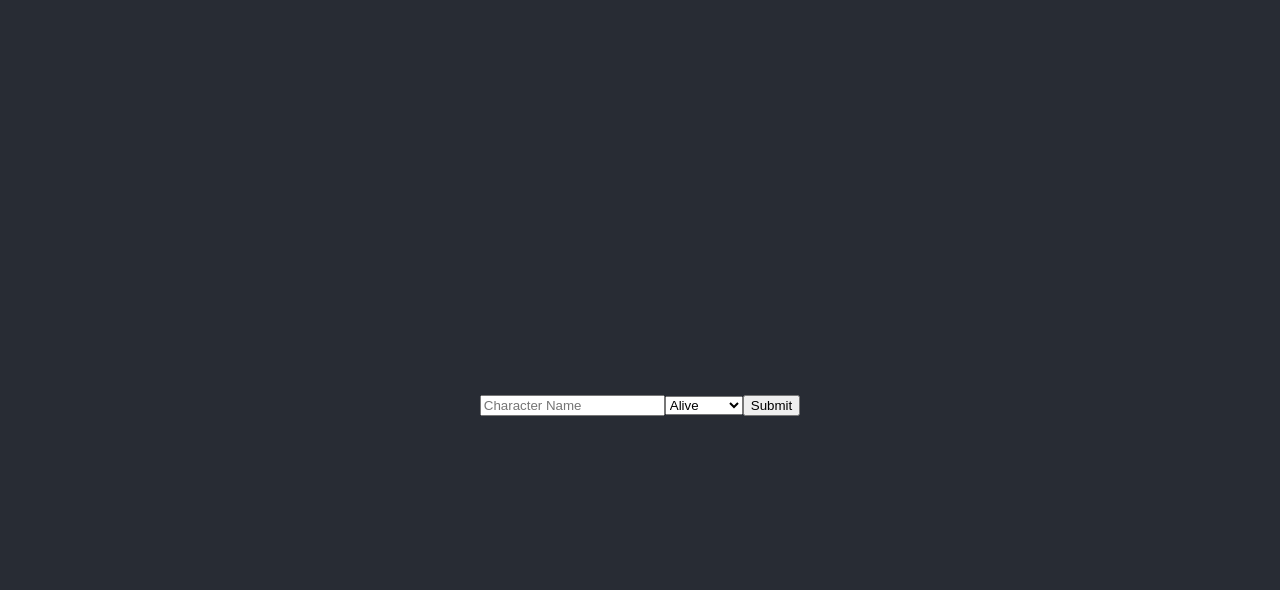
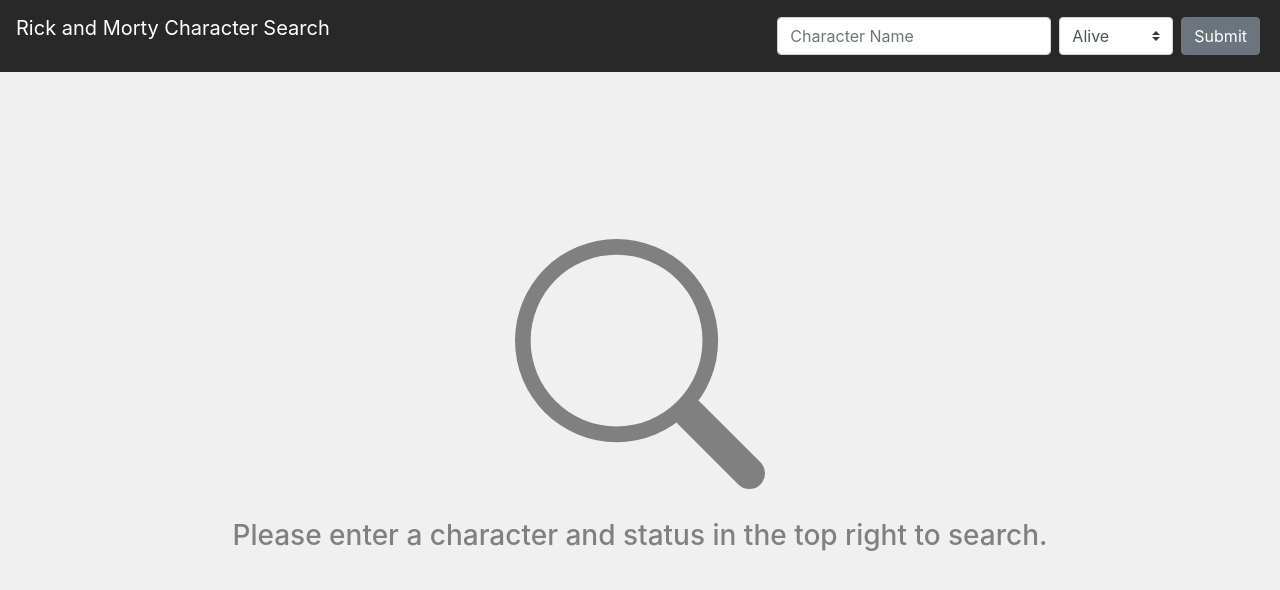
Before and after one commit to jackgraves/rick-and-morty-api, a React (Create React App) app: page / in a window 1280 px wide. Shown: the top 590 px of the page. Built offline with nearby package versions, Linux system fonts and the light colour scheme.

Commit message:
CSS changes to whole app.

```diff
--- a/public/index.html
+++ b/public/index.html
@@ -24,6 +24,7 @@
       work correctly both with client-side routing and a non-root public URL.
       Learn how to configure a non-root public URL by running `npm run build`.
     -->
+    <link rel="stylesheet" href="https://stackpath.bootstrapcdn.com/bootstrap/4.3.1/css/bootstrap.min.css" integrity="sha384-ggOyR0iXCbMQv3Xipma34MD+dH/1fQ784/j6cY/iJTQUOhcWr7x9JvoRxT2MZw1T" crossorigin="anonymous">
     <title>React App</title>
   </head>
   <body>
@@ -39,5 +40,8 @@
       To begin the development, run `npm start` or `yarn start`.
       To create a production bundle, use `npm run build` or `yarn build`.
     -->
+    <script src="https://code.jquery.com/jquery-3.3.1.slim.min.js" integrity="sha384-q8i/X+965DzO0rT7abK41JStQIAqVgRVzpbzo5smXKp4YfRvH+8abtTE1Pi6jizo" crossorigin="anonymous"></script>
+    <script src="https://cdnjs.cloudflare.com/ajax/libs/popper.js/1.14.7/umd/popper.min.js" integrity="sha384-UO2eT0CpHqdSJQ6hJty5KVphtPhzWj9WO1clHTMGa3JDZwrnQq4sF86dIHNDz0W1" crossorigin="anonymous"></script>
+    <script src="https://stackpath.bootstrapcdn.com/bootstrap/4.3.1/js/bootstrap.min.js" integrity="sha384-JjSmVgyd0p3pXB1rRibZUAYoIIy6OrQ6VrjIEaFf/nJGzIxFDsf4x0xIM+B07jRM" crossorigin="anonymous"></script>
   </body>
 </html>
--- a/src/App.css
+++ b/src/App.css
@@ -1,38 +1,28 @@
+body {
+  background-color: #F0F0F0;
+}
+
 .App {
   text-align: center;
 }
 
-.App-logo {
-  height: 40vmin;
-  pointer-events: none;
+.character-card {
+  max-height: 500px;
+  max-width: 300px;
+  min-width: 30%;
+  margin: 15px auto;
+  background-color: #8E8E8E;
 }
 
-@media (prefers-reduced-motion: no-preference) {
-  .App-logo {
-    animation: App-logo-spin infinite 20s linear;
-  }
+.navbar {
+  background-color: #282828;
 }
 
-.App-header {
-  background-color: #282c34;
-  min-height: 100vh;
-  display: flex;
-  flex-direction: column;
-  align-items: center;
-  justify-content: center;
-  font-size: calc(10px + 2vmin);
-  color: white;
+.information-container {
+  padding-top: 15%;
+  color: grey;
 }
 
-.App-link {
-  color: #61dafb;
+.information-message {
+  margin-top: 30px;
 }
-
-@keyframes App-logo-spin {
-  from {
-    transform: rotate(0deg);
-  }
-  to {
-    transform: rotate(360deg);
-  }
-}
--- a/src/App.js
+++ b/src/App.js
@@ -3,14 +3,46 @@
 
 function Character(props) {
   return (
-    <div className="characterInfo">
-      <img src={props.avatar} alt="Avatar of character"/>
-      <p><strong><u>Name:</u></strong> {props.name}</p>
-      <p><strong><u>Species:</u></strong> {props.species}</p>
-      <p><strong><u>Gender:</u></strong> {props.gender}</p>
-      <p><strong><u>Location:</u></strong> {props.location}</p>
+    <div className="card character-card">
+      <img className="card-img-top" src={props.avatar} alt="Avatar of character" />
+        <div className="card-body">
+          <h5 className="card-title">{props.name}</h5>
+          <p className="card-text">Species: {props.species}</p>
+          <p className="card-text">Gender: {props.gender}</p>
+          <p className="card-text">Location: {props.location}</p>
+        </div>
     </div>
   )
+}
+
+function InformationMessage(props) {
+  if (props.displayNotSearched){
+    return (
+      <div className="information-container">
+        <svg xmlns="http://www.w3.org/2000/svg" width="250" height="250" fill="currentColor" className="bi bi-search"
+             viewBox="0 0 16 16">
+          <path fillRule="evenodd"
+                d="M10.442 10.442a1 1 0 0 1 1.415 0l3.85 3.85a1 1 0 0 1-1.414 1.415l-3.85-3.85a1 1 0 0 1 0-1.415z"/>
+          <path fillRule="evenodd"
+                d="M6.5 12a5.5 5.5 0 1 0 0-11 5.5 5.5 0 0 0 0 11zM13 6.5a6.5 6.5 0 1 1-13 0 6.5 6.5 0 0 1 13 0z"/>
+        </svg>
+        <h3 className="information-message"> Please enter a character and status in the top right to search. </h3>
+      </div>
+    )
+  } else if (props.displayNoResults) {
+    return (
+      <div className="information-container">
+        <svg xmlns="http://www.w3.org/2000/svg" width="250" height="250" fill="currentColor" className="bi bi-x"
+             viewBox="0 0 16 16">
+          <path fillRule="evenodd"
+                d="M4.646 4.646a.5.5 0 0 1 .708 0L8 7.293l2.646-2.647a.5.5 0 0 1 .708.708L8.707 8l2.647 2.646a.5.5 0 0 1-.708.708L8 8.707l-2.646 2.647a.5.5 0 0 1-.708-.708L7.293 8 4.646 5.354a.5.5 0 0 1 0-.708z"/>
+        </svg>
+        <h3 className="information-message"> No results found. </h3>
+      </div>
+    )
+  } else {
+    return ("")
+  }
 }
 
 class App extends Component {
@@ -20,7 +52,8 @@
     this.state = {
       name: '',
       status: 'Alive',
-      results: null
+      results: null,
+      isSubmitted: false
     }
 
     this.handleInputChange = this.handleInputChange.bind(this);
@@ -47,33 +80,54 @@
         })
       })
       .catch(console.log)
+    this.setState({
+      isSubmitted: true
+    });
     event.preventDefault();
   }
 
   render () {
-    let characters = []
-    if (this.state.results){
-      this.state.results.forEach(obj => { characters.push(<Character key={obj.id}
-                                                                             name={obj.name}
-                                                                             species={obj.species}
-                                                                             gender={obj.gender}
-                                                                             location={obj.location.name}
-                                                                             avatar={obj.image} />)})
+    let characters = [];
+    let displayNoResults = false;
+    let displayNotSearched = false;
+
+    if (this.state.results) {
+      this.state.results.forEach((obj) => {
+        characters.push(<Character
+          key={obj.id}
+          name={obj.name}
+          species={obj.species}
+          gender={obj.gender}
+          location={obj.location.name}
+          avatar={obj.image}
+        />)
+      })
+    } else if (this.state.isSubmitted) {
+      displayNoResults = true;
+    } else {
+      displayNotSearched = true;
     }
     return (
       <div className="App">
-        <header className="App-header">
-          <form onSubmit={this.handleSubmit}>
-            <input type="text" placeholder="Character Name" name="name" value={this.state.name} onChange={this.handleInputChange} />
-            <select name="status" value={this.state.status} onChange={this.handleInputChange}>
+        <nav className="navbar navbar-dark">
+          <p className="navbar-brand">Rick and Morty Character Search</p>
+          <form className="form-inline" onSubmit={this.handleSubmit}>
+            <input className="form-control mx-1" type="text" placeholder="Character Name" name="name" value={this.state.name} onChange={this.handleInputChange} />
+            <select className="custom-select mx-1" name="status" value={this.state.status} onChange={this.handleInputChange}>
               <option value="Alive">Alive</option>
               <option value="Dead">Dead</option>
               <option value="Unknown">Unknown</option>
             </select>
-            <input type="submit" value="Submit" />
+            <input className="btn btn-secondary mx-1" type="submit" value="Submit" />
           </form>
-          {characters}
-        </header>
+        </nav>
+          <div className="container">
+            <div className="card-deck card-container">
+              {characters}
+            </div>
+            <InformationMessage displayNoResults={displayNoResults} displayNotSearched={displayNotSearched}/>
+            {/*<NoSearchMade displayMessage={displayNotSearched} />*/}
+        </div>
       </div>
     )
   };
```
